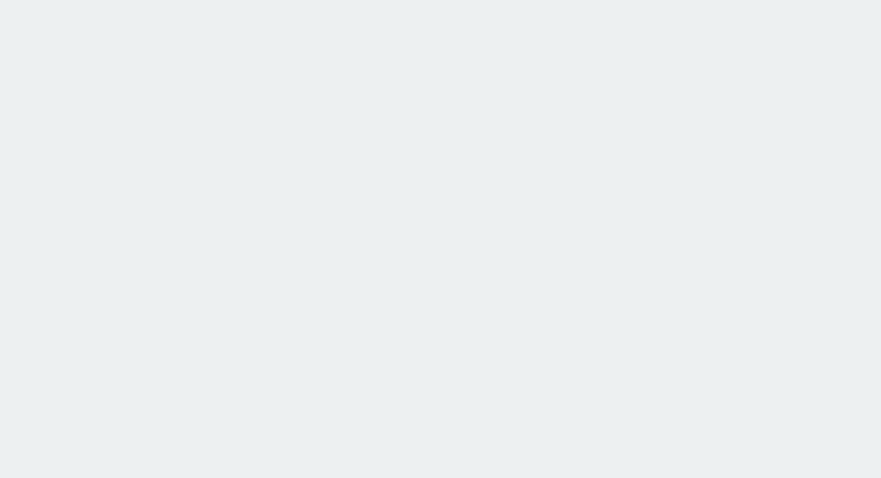
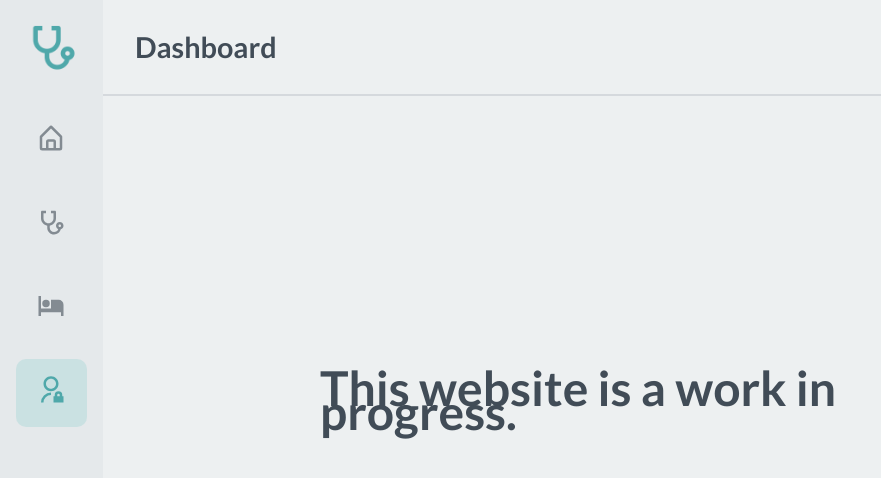
Before and after one commit to yatindra7/Sekhmet, a React (Vite) app in the folder frontend/: page /admin in a window 1280 px wide. Before the commit this address had no page. Shown: the top 478 px of the page, without its empty margins (0-881 px from the left). Built offline with nearby package versions, Linux system fonts and the light colour scheme.

Commit message:
Add blank pages and sidebar;

```diff
--- a/frontend/package.json
+++ b/frontend/package.json
@@ -14,6 +14,7 @@
   "dependencies": {
     "react": "^18.2.0",
     "react-dom": "^18.2.0",
+    "react-icons": "^4.7.1",
     "react-router-dom": "^6.4.3",
     "sass": "^1.55.0"
   },
--- a/frontend/src/App.tsx
+++ b/frontend/src/App.tsx
@@ -1,5 +1,8 @@
 import { BrowserRouter, Route, Routes } from 'react-router-dom';
 import Layout from './components/Layout';
+import Admin from './pages/Admin';
+import Patient from './pages/Patient';
+import Doctor from './pages/Doctor';
 import Home from './pages/Home';
 
 function App() {
@@ -9,6 +12,9 @@ function App() {
         <Routes>
           <Route path="/" element={<Layout />} >
             <Route index element={<Home />} />
+            <Route path="/doctor" element={<Doctor />} />
+            <Route path="/patient" element={<Patient />} />
+            <Route path="/admin" element={<Admin />} />
           </Route>
         </Routes>
       </BrowserRouter>
--- a/frontend/src/components/Sidebar.tsx
+++ b/frontend/src/components/Sidebar.tsx
@@ -1,4 +1,6 @@
-import { useNavigate } from "react-router-dom";
+import { NavLink, useNavigate } from "react-router-dom";
+import { BiHomeAlt } from 'react-icons/bi'
+import { RiAdminLine, RiHotelBedFill, RiStethoscopeLine } from 'react-icons/ri'
 
 function Sidebar() {
 
@@ -7,6 +9,12 @@ function Sidebar() {
     return(
         <div className="sidebar">
             <img src="/src/assets/logo.png" alt="sekhmet" onClick={() => navigate("/")} />
+            <div className="link-list">
+                <NavLink to="/"><BiHomeAlt size={30} /></NavLink>
+                <NavLink to="/doctor"><RiStethoscopeLine size={30} /></NavLink>
+                <NavLink to="/patient"><RiHotelBedFill size={30} /></NavLink>
+                <NavLink to="/admin"><RiAdminLine size={30} /></NavLink>
+            </div>
         </div>
     )
 }
--- /dev/null
+++ b/frontend/src/pages/Admin.tsx
@@ -0,0 +1,5 @@
+function Admin() {
+    return <div className="home">This website is a work in progress.</div>;
+  }
+
+  export default Admin;
--- /dev/null
+++ b/frontend/src/pages/Doctor.tsx
@@ -0,0 +1,5 @@
+function Doctor() {
+    return <div className="home">This website is a work in progress.</div>;
+  }
+
+  export default Doctor;
--- /dev/null
+++ b/frontend/src/pages/Patient.tsx
@@ -0,0 +1,5 @@
+function Patient() {
+    return <div className="home">This website is a work in progress.</div>;
+  }
+
+  export default Patient;
--- a/frontend/src/styles/sidebar.scss
+++ b/frontend/src/styles/sidebar.scss
@@ -8,4 +8,24 @@
         padding: 1.2rem 1.5rem;
         cursor: pointer;
     }
+
+    .link-list {
+        width: 100%;
+
+        display: flex;
+        flex-direction: column;
+
+        a {
+            margin: 0.5rem 1rem;
+            padding: 1rem 0;
+            text-align: center;
+            color: rgba($text, 0.6);
+            border-radius: 10px;
+
+            &.active {
+                background-color: rgba($primary-light, 0.5);
+                color: $primary;
+            }
+        }
+    }
 }
```
